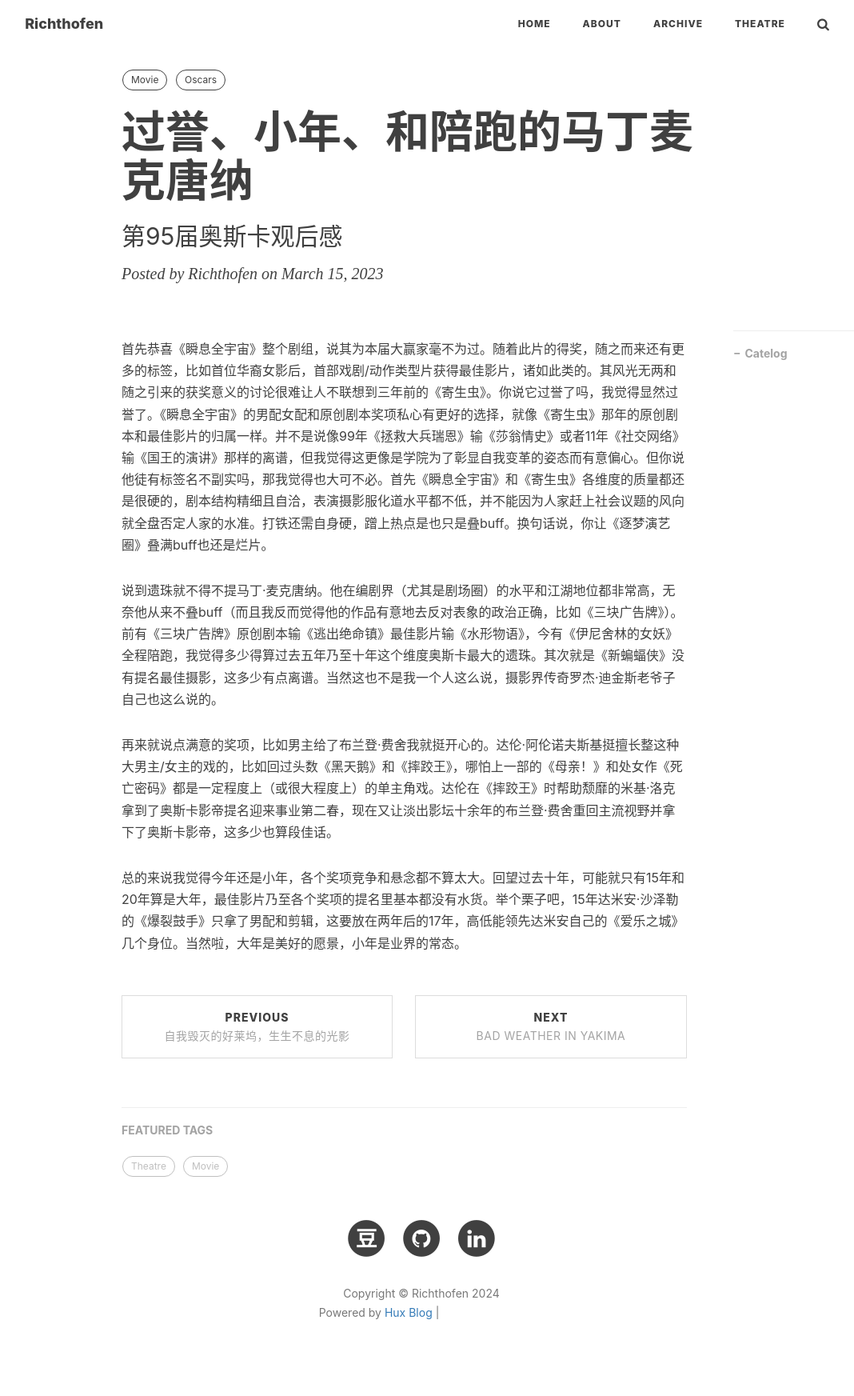
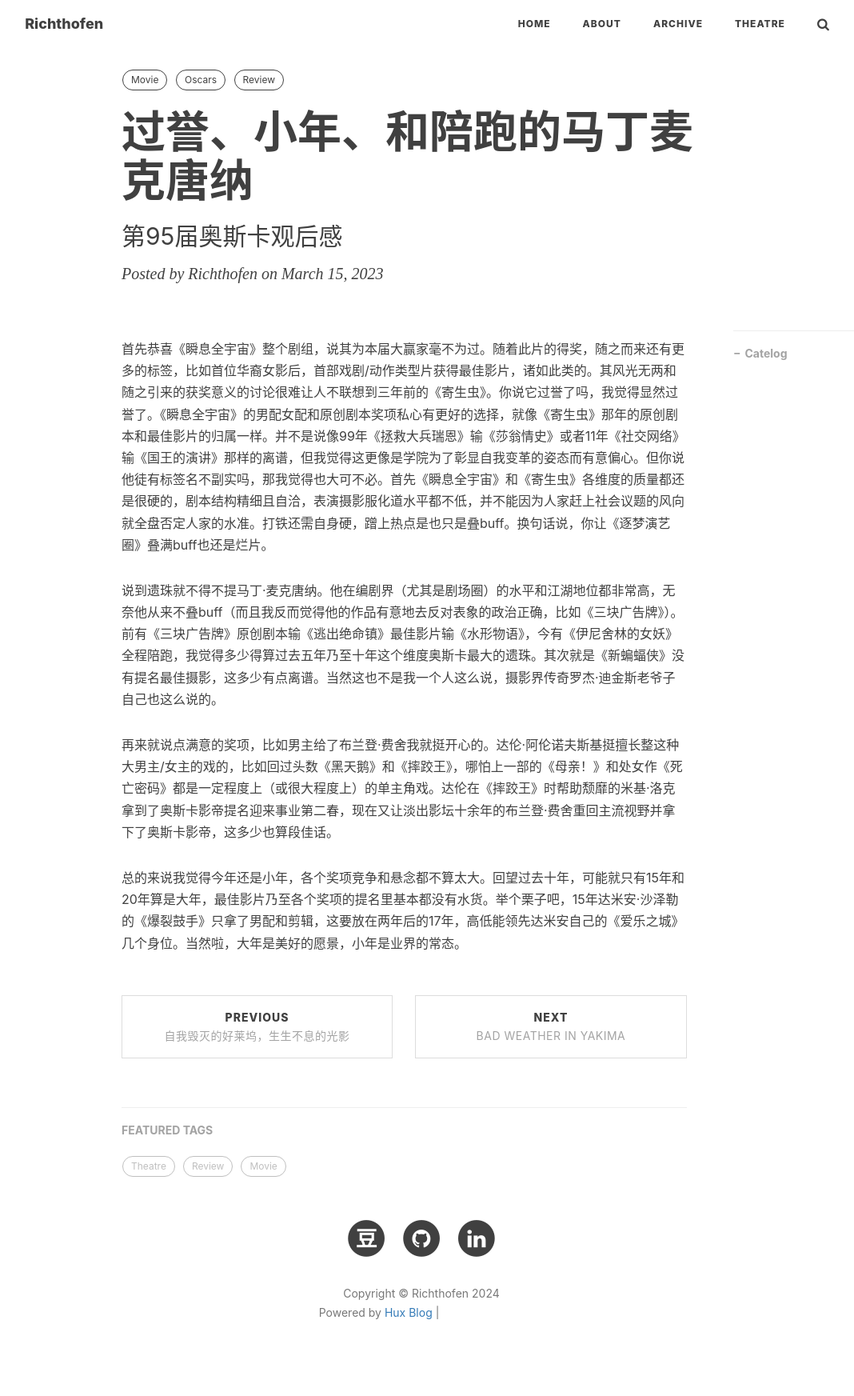
Before and after one commit to jazzplato/jazzplato.github.io, a Jekyll site: the page built from _posts/movie/2023-03-15-oscars-95.md, in a window 1280 px wide. Shown: the whole page at 80% size, without its empty margins (113-1181 px from the left). Built offline with Jekyll 4.4.1, drawn with Linux system fonts in a browser that asks for light colours; nearby versions of some CDN libraries; comment, search, counter and statistics services are not loaded; grey boxes are pictures that could not be loaded.

Commit message:
Add review tag

```diff
--- a/_posts/movie/2023-01-18-babylon.md
+++ b/_posts/movie/2023-01-18-babylon.md
@@ -6,6 +6,7 @@
 header-style: text
 tags:
   - Movie
+  - Review
 ---
 
 ![like-seven-seals](/img/movie/2023-01-18-babylon/like-seven-seals.jpg "like-seven-seals")
--- a/_posts/movie/2023-03-15-oscars-95.md
+++ b/_posts/movie/2023-03-15-oscars-95.md
@@ -7,6 +7,7 @@
 tags:
   - Movie
   - Oscars
+  - Review
 ---
 
 首先恭喜《瞬息全宇宙》整个剧组，说其为本届大赢家毫不为过。随着此片的得奖，随之而来还有更多的标签，比如首位华裔女影后，首部戏剧/动作类型片获得最佳影片，诸如此类的。其风光无两和随之引来的获奖意义的讨论很难让人不联想到三年前的《寄生虫》。你说它过誉了吗，我觉得显然过誉了。《瞬息全宇宙》的男配女配和原创剧本奖项私心有更好的选择，就像《寄生虫》那年的原创剧本和最佳影片的归属一样。并不是说像99年《拯救大兵瑞恩》输《莎翁情史》或者11年《社交网络》输《国王的演讲》那样的离谱，但我觉得这更像是学院为了彰显自我变革的姿态而有意偏心。但你说他徒有标签名不副实吗，那我觉得也大可不必。首先《瞬息全宇宙》和《寄生虫》各维度的质量都还是很硬的，剧本结构精细且自洽，表演摄影服化道水平都不低，并不能因为人家赶上社会议题的风向就全盘否定人家的水准。打铁还需自身硬，蹭上热点是也只是叠buff。换句话说，你让《逐梦演艺圈》叠满buff也还是烂片。
```
Also changed, not shown: _posts/movie/2023-12-07-last-year-at-marienbad.md (+1 -0 lines), _posts/theatre/reviews/2024-05-10-uncle-vanya.md (+1 -0 lines).
